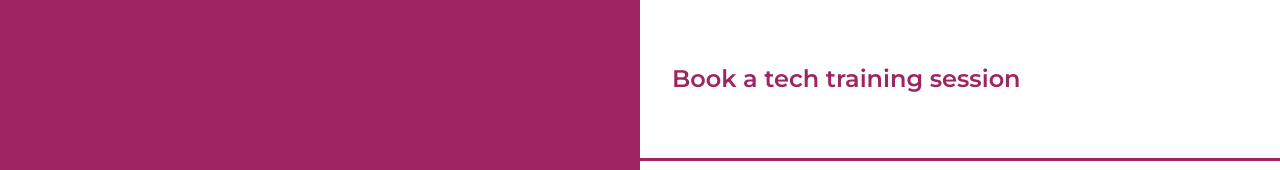
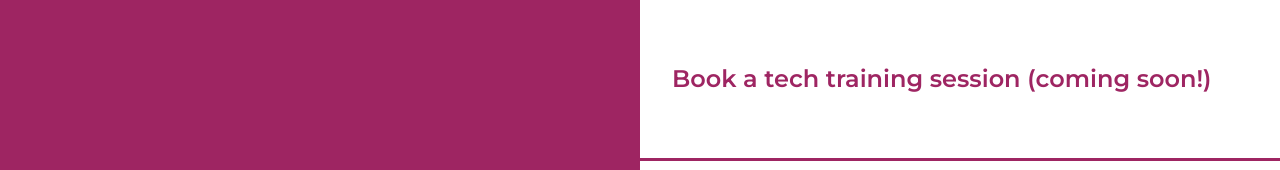
Before and after one commit to schoolstrike4climate/servicedesk, a plain HTML site: page Public/help.html in a window 1280 px wide. Shown: the top 170 px of the page. Drawn offline with Linux system fonts and the light colour scheme; a script that the page names is missing.

Commit message:
Removed booking option

```diff
--- a/Public/help.html
+++ b/Public/help.html
@@ -42,8 +42,8 @@
     </header>
     <div class="col typeform-container">
 
-        <a target="_blank" href="https://ss4ctechtrainings.as.me/schedule.php">
-            <p>Book a tech training session</p>
+        <a
+            <p>Book a tech training session (coming soon!)</p>
         </a>
 
 
```
Also changed, not shown: 1 other file.
